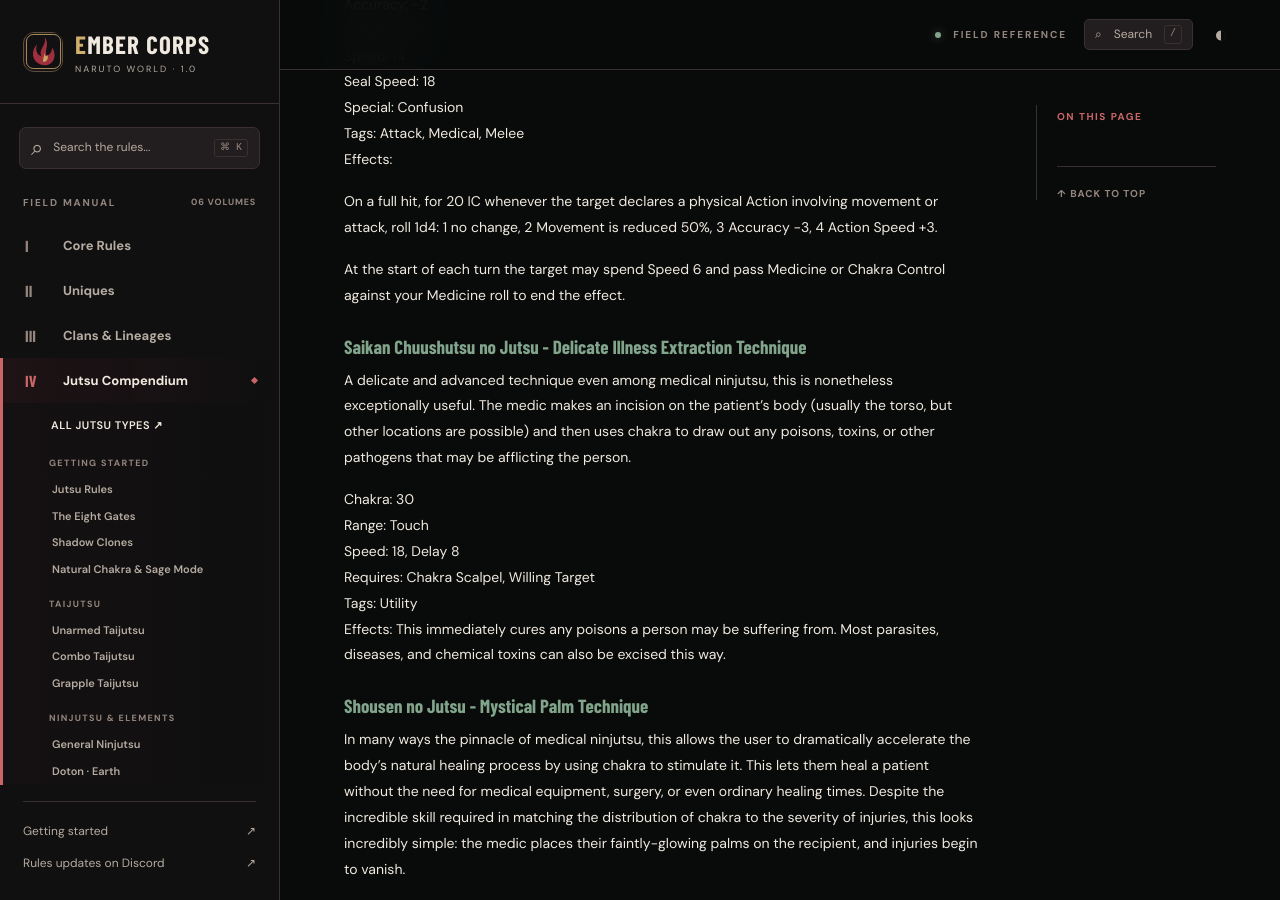
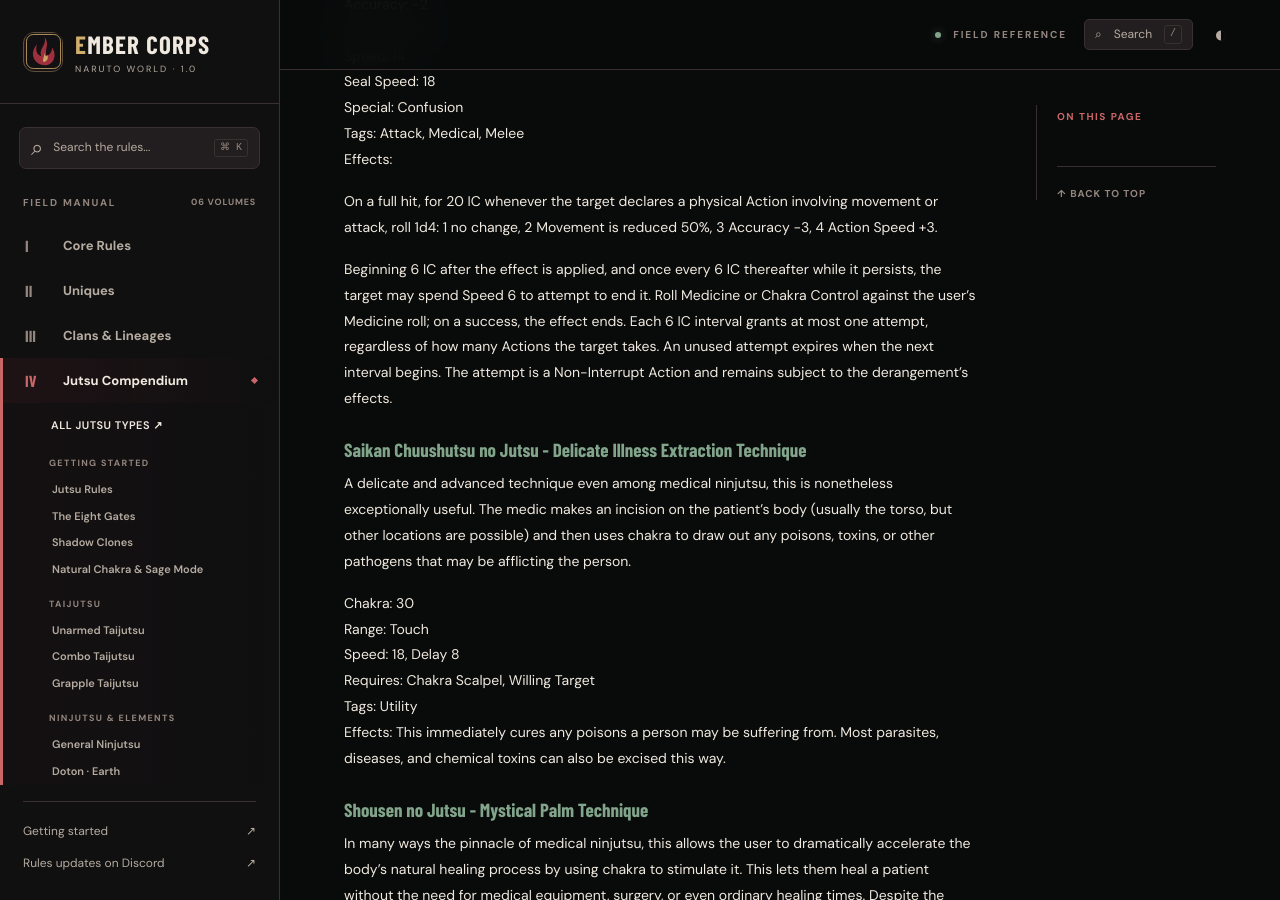
Before and after one commit to EvilbAz/NarutoWorld---The-Ember-Corps, a Jekyll site: the page built from rules/jutsu/medical.md, in a window 1280 px wide and 900 px high, scrolled down 8587 px. Built offline with Jekyll 4.4.1, drawn with Linux system fonts in a browser that asks for light colours; some web fonts are replaced.

Commit message:
Correct medical.md jutsu text and mechanics

```diff
--- a/rules/jutsu/medical.md
+++ b/rules/jutsu/medical.md
@@ -259,7 +259,7 @@ Effects:
 
 On a full hit, for 20 IC whenever the target declares a physical Action involving movement or attack, roll 1d4: 1 no change, 2 Movement is reduced 50%, 3 Accuracy \-3, 4 Action Speed \+3.
 
-At the start of each turn the target may spend Speed 6 and pass Medicine or Chakra Control against your Medicine roll to end the effect.
+Beginning 6 IC after the effect is applied, and once every 6 IC thereafter while it persists, the target may spend Speed 6 to attempt to end it. Roll Medicine or Chakra Control against the user's Medicine roll; on a success, the effect ends. Each 6 IC interval grants at most one attempt, regardless of how many Actions the target takes. An unused attempt expires when the next interval begins. The attempt is a Non-Interrupt Action and remains subject to the derangement's effects.
 
 #### Saikan Chuushutsu no Jutsu - Delicate Illness Extraction Technique
 {:#saikan-chuushutsu-no-jutsu-delicate-illness-extraction-technique}
```
